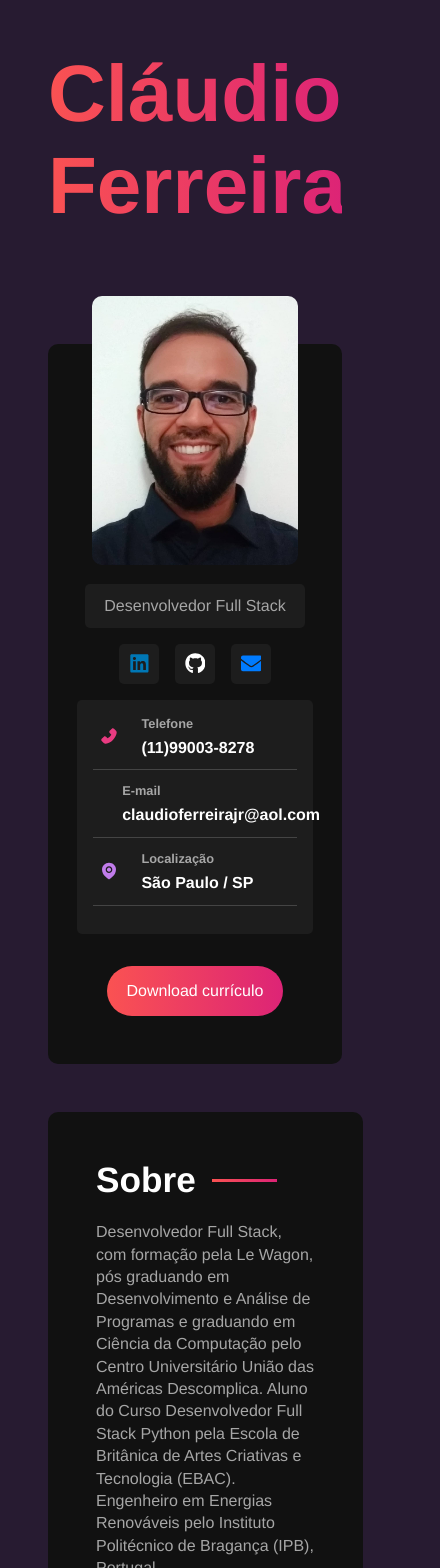
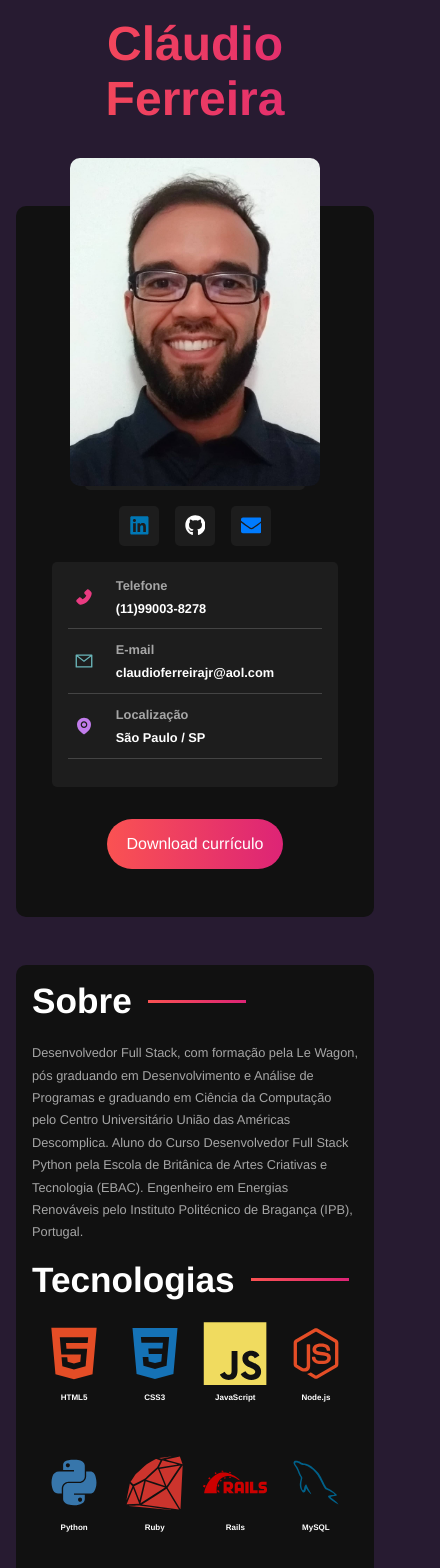
Before and after one commit to ClaudioFerreir/portifolioSite.v1.0, a React (Vite) app in the folder portifolio_v.1.0/: page / in a window 390 px wide. Shown: the top 1568 px of the page, 440 px wide, since content can reach past the window. Built offline with nearby package versions, Linux system fonts and the light colour scheme.

Commit message:
feat: mobile layout

```diff
--- a/portifolio_v.1.0/src/components/ProjectsContainer.jsx
+++ b/portifolio_v.1.0/src/components/ProjectsContainer.jsx
@@ -16,7 +16,7 @@ const ProjectsContainer = () => {
         <div className="card-info">
           <p>
           Este projeto de um site e-commerce de vinhos é projetado para oferecer uma experiência de compra intuitiva e agradável aos usuários. Ele possui uma navegação facilitada, com categorias bem definidas que permitem aos usuários explorar diferentes tipos de vinhos, como tintos, brancos e espumantes.
-          O layout do site é atraente e convidativo, com imagens e videos dispostos para criar uma experiência agradável e envolvente. Além disso, o site é responsivo, se adaptando a diferentes tamanhos de tela.
+          O layout do site é atraente e convidativo, com imagens e videos dispostos para criar uma experiência envolvente. Além disso, o site é responsivo, se adaptando a diferentes tamanhos de tela.
           </p>
           <a href="https://project-wine-shop.vercel.app/?vercelToolbarCode=TjWlYHCPS2Z7vH-" target="_blank" className="btn">
           Ver Projeto
--- a/portifolio_v.1.0/src/styles/components/app.sass
+++ b/portifolio_v.1.0/src/styles/components/app.sass
@@ -13,3 +13,13 @@
     background: variables.$gradient
     -webkit-background-clip: text
     -webkit-text-fill-color: transparent
+
+@media screen and (max-width: variables.$mobile)
+#portfolio
+  padding: 1rem
+  justify-content: center
+
+  h1
+    font-size: 3rem
+    margin-bottom: 2rem
+    text-align: center
--- a/portifolio_v.1.0/src/styles/components/informationcontainer.sass
+++ b/portifolio_v.1.0/src/styles/components/informationcontainer.sass
@@ -43,3 +43,11 @@
 
   #pin-icon
     color: #c17ceb
+
+@media screen and (max-width: variables.$mobile)
+  #information
+    width: 80%
+
+  .info-card
+    p
+      font-size: .8rem
--- a/portifolio_v.1.0/src/styles/components/maincontent.sass
+++ b/portifolio_v.1.0/src/styles/components/maincontent.sass
@@ -26,3 +26,10 @@
   .btn
     @include mixins.btn
     align-self: start
+
+@media screen and (max-width: variables.$mobile)
+  #main-content
+    padding: 1rem
+
+    p
+      font-size: .8rem
--- a/portifolio_v.1.0/src/styles/components/projectscontainer.sass
+++ b/portifolio_v.1.0/src/styles/components/projectscontainer.sass
@@ -44,3 +44,30 @@
 
     .btn
       @include mixins.btn
+
+
+@media screen and (max-width: variables.$mobile)
+  #projects-container
+    background-color: variables.$bg-color
+    border-radius: variables.$container-border-radius
+    padding: 1rem
+
+    h2
+      margin-bottom: 3rem
+
+    .project-card
+      flex-direction: column
+      margin-bottom: 0rem
+      padding-bottom: 0rem
+
+      .card-image
+        order: 1
+
+      .card-info
+        @include mixins.center
+        order: 2
+        padding-top: 0
+        margin-bottom: .5rem
+
+        p
+          display: none
--- a/portifolio_v.1.0/src/styles/components/technologiescontainer.sass
+++ b/portifolio_v.1.0/src/styles/components/technologiescontainer.sass
@@ -60,3 +60,18 @@
 
     #cucumber
       color: #23D160
+
+@media screen and (max-width: variables.$mobile)
+.technologies-container
+  .technologies-grid
+    justify-content: center
+    gap: 3rem
+
+    .technology-card
+      h3
+        margin-bottom: 0rem
+        font-size: 0.5rem
+        text-align: center
+
+      svg
+        font-size: 4rem
--- a/portifolio_v.1.0/src/styles/variables.sass
+++ b/portifolio_v.1.0/src/styles/variables.sass
@@ -1,9 +1,18 @@
+//Fonts
 $font-stack: 'Helvetica Neue', 'Helvetica', 'Arial', sans-serif
+
+// Radius
+$container-border-radius: 10px
+$card-border-radius: 5px
+
+// Colors
 $text-color: #fff
 $text-color-secondary: #a6a6a6
 $body-bg-color: #271b31
 $bg-color: #111
 $bg-color-secondary: #1d1d1d
-$container-border-radius: 10px
-$card-border-radius: 5px
 $gradient: linear-gradient(90deg, rgba(250,82,82,1) 0%, rgba(221,36,118,1) 100%)
+
+// BreakPoints
+$mobile: 767px
+$tablet: 1023px
```
Also changed, not shown: portifolio_v.1.0/src/styles/components/sidebar.sass (line endings or trailing spaces).
